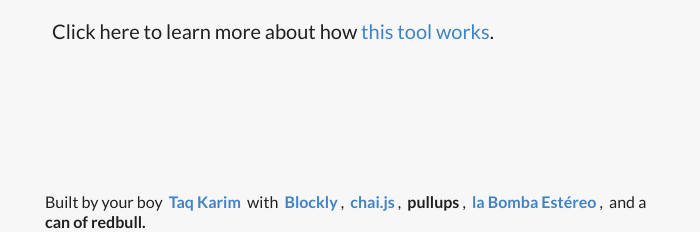
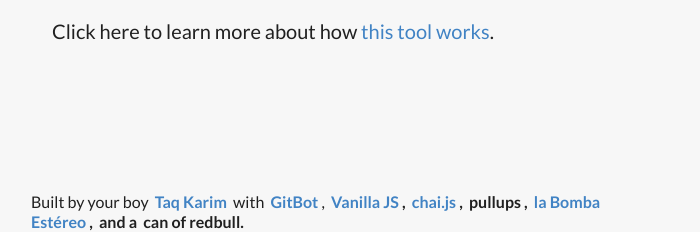
Before and after one commit to jane-alam/tabNotes, a plain HTML site: page index.html in a window 1280 px wide. Shown: the part 568-800 px from the top of the page, without its empty margins (275-975 px from the left). Drawn offline with nearby package versions, Linux system fonts and the light colour scheme.

Commit message:
added footer update

```diff
--- a/index.html
+++ b/index.html
@@ -61,7 +61,12 @@
                 </strong>
                 <span data-reactid=".0.2.0.0.0.2">&nbsp;with&nbsp;</span>
                 <strong data-reactid=".0.2.0.0.0.3">
-                    <a href="https://developers.google.com/blockly/" target="_blank" data-reactid=".0.2.0.0.0.3.0">Blockly</a>
+                    <a href="http://gitbot.co" target="_blank" data-reactid=".0.2.0.0.0.3.0">GitBot</a>
+                </strong>
+                <span data-reactid=".0.2.0.0.0.4">,&nbsp;</span>
+                <strong data-reactid=".0.2.0.0.0.3">
+                <strong data-reactid=".0.2.0.0.0.3">
+                    <a href="http://vanilla-js.com/" target="_blank" data-reactid=".0.2.0.0.0.3.0">Vanilla JS</a>
                 </strong>
                 <span data-reactid=".0.2.0.0.0.4">,&nbsp;</span>
                 <strong data-reactid=".0.2.0.0.0.3">
```
